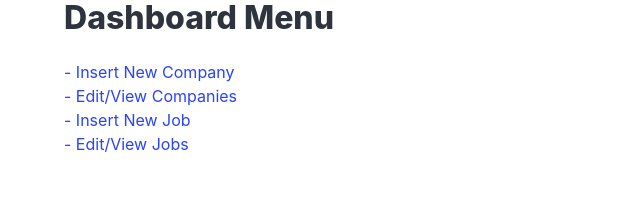
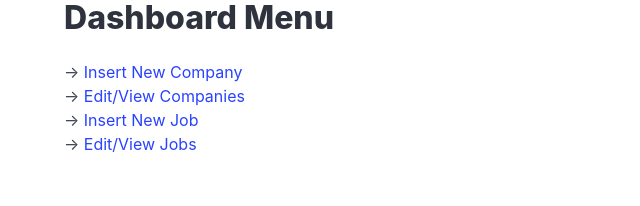
Before and after one commit to naamagee/threadsoftech-jobboard-admindashboard, a React (Create React App) app: page / in a window 1280 px wide. Shown: the top 206 px of the page, without its empty margins (0-640 px from the left). Built offline with nearby package versions, Linux system fonts and the light colour scheme; no server answers.

Commit message:
navigation

```diff
--- a/src/App.js
+++ b/src/App.js
@@ -12,11 +12,11 @@ export default function App() {
               <h1 className="title">Dashboard Menu</h1>
               <ul>
                 {[
-                    <Link to="/new-company"> - Insert New Company</Link>,
-                    <Link to="/edit-view-companies"> - Edit/View Companies</Link>,
-                    <Link to="/new-job"> - Insert New Job</Link>,
-                    <Link to="/edit-view-jobs"> - Edit/View Jobs</Link>,
-                ].map((link, i) => (<li key={i}>{link}</li>))}
+                    <Link to="/new-company">Insert New Company</Link>,
+                    <Link to="/edit-view-companies">Edit/View Companies</Link>,
+                    <Link to="/new-job">Insert New Job</Link>,
+                    <Link to="/edit-view-jobs">Edit/View Jobs</Link>,
+                ].map((link, i) => (<li key={i}>{'-> '}{link}</li>))}
               </ul>
             </div>
           } />
```
